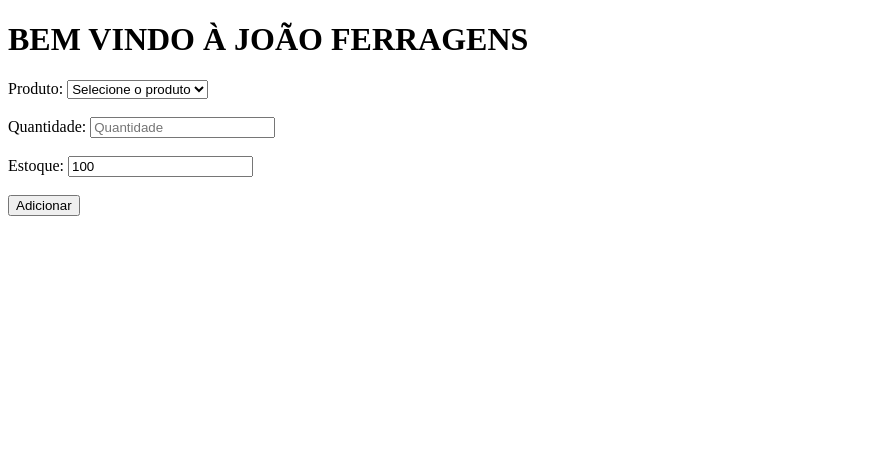
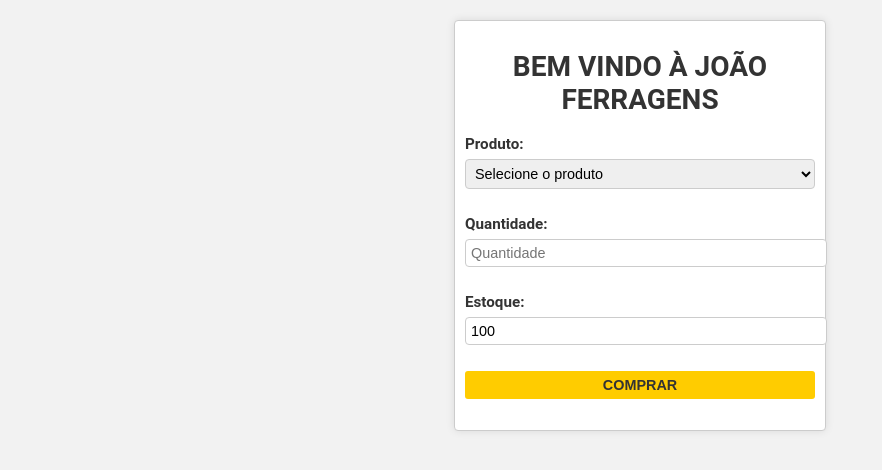
Before and after one commit to isanascimento5/java, a plain HTML site: page ferragensjoao/index.html in a window 1280 px wide. Shown: the whole page, without its empty margins (0-882 px from the left). Drawn offline with Linux system fonts and the light colour scheme.

Commit message:
aplicação de estilo do site

```diff
--- a/ferragensjoao/index.html
+++ b/ferragensjoao/index.html
@@ -1,13 +1,16 @@
 <!DOCTYPE html>
 <html lang="en">
+
 <head>
     <meta charset="UTF-8">
     <meta name="viewport" content="width=device-width, initial-scale=1.0">
-    <title><style class="css"></style></title>
+    <title></title>
+    <link rel="stylesheet" href="style.css">
 </head>
 
+
 <body>
-    <body>
+    <main>
         <h1>BEM VINDO À JOÃO FERRAGENS</h1>
 
         <label for="produto">Produto:</label>
@@ -24,9 +27,11 @@
         <label for="estoque">Estoque:</label>
         <input type="number" id="estoque" value="100" readonly><br><br>
 
-        <button onclick="calcularPreco()">Adicionar</button>
+        <button onclick="calcularPreco()">comprar</button>
 
         <h4 id="resultado"></h4>
         <script src="script.js"></script>
-    </body>
+    </main>
+</body>
+
 </html>
--- a/ferragensjoao/style.css
+++ b/ferragensjoao/style.css
@@ -0,0 +1,100 @@
+/* Estilo Geral */
+body {
+    font-family: 'Roboto', sans-serif;
+    background-color: #f2f2f2;
+    color: #333;
+    display: flex;
+    flex-direction: column;
+  align-items: center;
+  justify-content: center;
+    margin: 0;
+    padding: 0;
+    font-size: 14px;
+    width:  100%;
+}
+
+
+/* Cabeçalho */
+header {
+    background: linear-gradient(to right, #4b4b4b, #2c2c2c);
+    color: #fff;
+    padding: 10px;  /* Menos padding */
+    text-align: center;
+    border-bottom: 4px solid #ffcc00;
+    box-shadow: 0 3px 8px rgba(0, 0, 0, 0.4);
+}
+
+header h1 {
+    font-size: 1.6rem;
+    margin: 0;
+    text-transform: uppercase;
+}
+
+/*
+/* Conteúdo Principal */
+main {
+    max-width: 350px; /* Largura reduzida */
+    margin: 20px auto;  /* Menos margem */
+    padding: 10px;  /* Menos padding */
+    background-color: #fff;
+    border: 1px solid #ccc;
+    border-radius: 4px;
+    box-shadow: 0 0 8px rgba(0, 0, 0, 0.1);
+    text-align: center;
+}
+
+label {
+    font-weight: bold;
+    font-size: 0.95rem;
+    display: block;
+    text-align: left;  /* Alinhado à esquerda */
+    margin-bottom: 3px;  /* Menos margem entre o label e os inputs */
+}
+
+select,
+input[type="number"] {
+    width: 100%;
+    padding: 5px;  /* Menos padding */
+    margin: 3px 0 10px;  /* Menos margem entre os campos */
+    border-radius: 4px;
+    border: 1px solid #ccc;
+    font-size: 0.9rem;
+}
+
+
+/* Botão */
+button {
+    background-color: #ffcc00;
+    color: #333;
+    padding: 6px;  /* Menos padding */
+    border: none;
+    font-weight: bold;
+    text-transform: uppercase;
+    cursor: pointer;
+    border-radius: 3px;
+    width: 100%;
+    font-size: 0.9rem;
+}
+
+button:hover {
+    background-color: #e6b800;
+}
+
+
+/* Resultado */
+h4#resultado {
+    margin-top: 10px;  /* Menos margem superior */
+    color: #2c2c2c;
+    font-size: 1rem;
+}
+
+
+/* Rodapé */
+footer {
+    background-color: #2c2c2c;
+    color: #fff;
+    text-align: center;
+    padding: 10px;  /* Menos padding */
+    border-top: 4px solid #ffcc00;
+    font-size: 0.85rem;
+}
```
